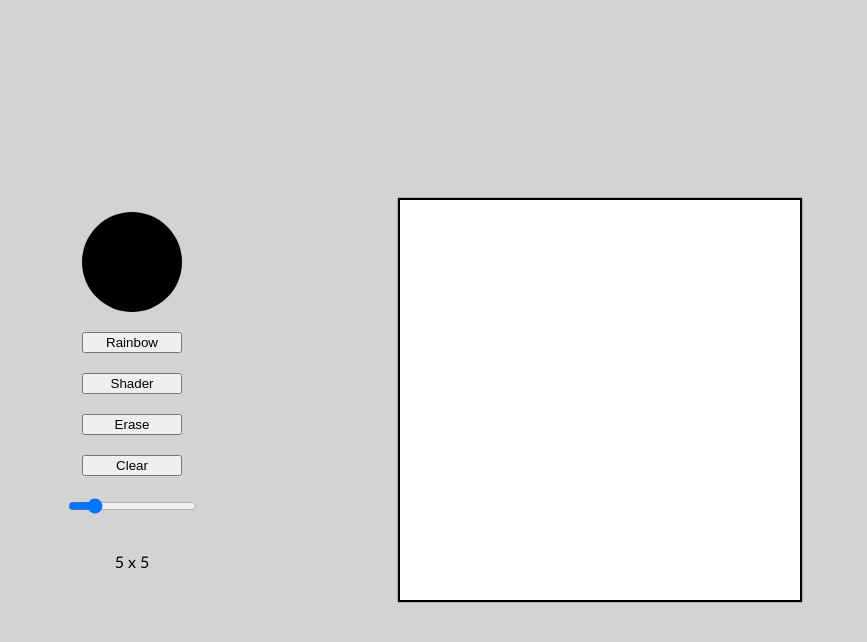
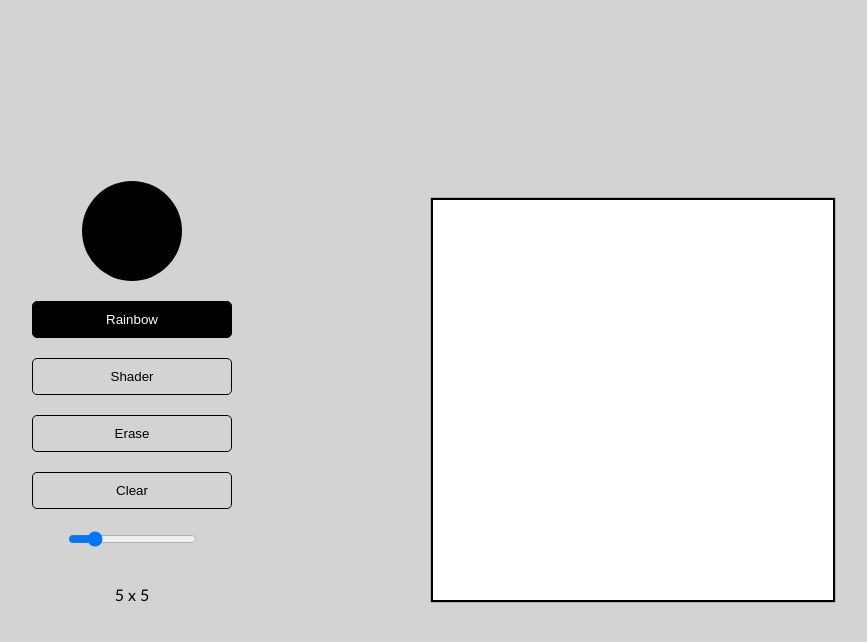
Before and after one commit to jamiequocdo/Etch-a-Sketch, a plain HTML site: page index.html in a window 1280 px wide. Both pictures are taken after a click on the button "Rainbow". Shown: the whole page, without its empty margins (207-1074 px from the left). Drawn offline with Linux system fonts and the light colour scheme.

Commit message:
Add Hover & transform to buttons

```diff
--- a/script.js
+++ b/script.js
@@ -120,6 +120,7 @@ clearButton.addEventListener("click", () => {
 
 eraserButton.addEventListener("click", () => {
     let allSquares = document.querySelectorAll(".squareStyle");
+
     allSquares.forEach(square => {
         square.addEventListener("mouseover", () => {
             if (isMouseDown) {
@@ -130,3 +131,12 @@ eraserButton.addEventListener("click", () => {
 })
 
 createGrid();
+
+//TODO Button highlights to show what setting is active
+const buttons = document.querySelectorAll(".button");
+
+buttons.forEach(button => {
+    button.addEventListener("click", () => {
+        button.classList.toggle("active");
+    })
+})
--- a/style.css
+++ b/style.css
@@ -16,6 +16,7 @@ body {
 #contentContainer {
     display: flex;
     flex-direction: row;
+    align-items: center;
 
 }
 /*styling for all the buttons*/
@@ -26,12 +27,30 @@ body {
     gap: 20px;
     justify-content: center;
     align-items: center;
-    height: 400px;
-
+    height: 600px;
 }
 
 .button {
-    width: 100px;
+    width: 200px;
+    border: 1px solid black;
+    border-radius: 5px;
+    background-color: #d3d3d3;
+    padding: 10px 20px;
+}
+
+/*TODO Buttons highlight to so which setting is active */
+.button.active {
+    background-color: black;
+    color: white;
+}
+
+.button,
+#colorPickerContainer {
+    transition: transform 0.1s ease-in-out;
+}
+.button:hover,
+#colorPickerContainer:hover {
+    transform: scale(1.05);
 }
 
 /*Element where grid appears*/
```
